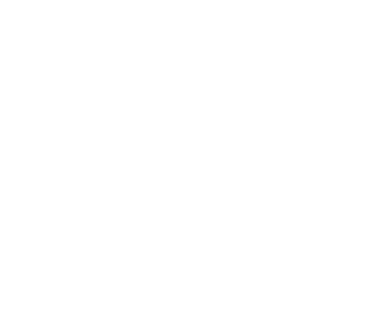
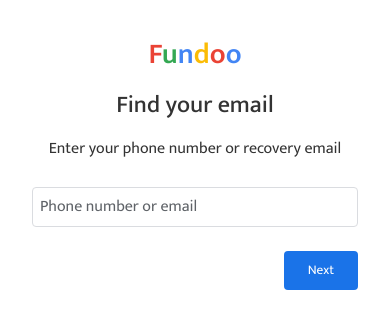
Before and after one commit to deekeh/bl-fundoo-vue, a Vue app: page /reset in a window 390 px wide. Before the commit this address had no page. Shown: the top 328 px of the page. Built offline with nearby package versions, Linux system fonts and the light colour scheme.

Commit message:
[darshan] added reset page with responsiveness

```diff
--- a/src/router/index.js
+++ b/src/router/index.js
@@ -19,9 +19,13 @@
     path: "/login",
     name: "Login",
     component: () =>
-      import(
-        /* webpackChunkName: "login" */ "../views/Login/Login.vue"
-      ),
+      import(/* webpackChunkName: "login" */ "../views/Login/Login.vue"),
+  },
+  {
+    path: "/reset",
+    name: "Reset",
+    component: () =>
+      import(/* webpackChunkName: "login" */ "../views/Reset/Reset.vue"),
   },
 ];
 
--- a/src/views/Login/Login.scss
+++ b/src/views/Login/Login.scss
@@ -3,9 +3,13 @@
   display: flex;
   justify-content: center;
   align-items: center;
-  // width: calc(min(750px, 100vw));
+
+  @media screen and (max-width: 500px) {
+    align-items: flex-start;
+  }
 
   .login-container {
+    width: calc(min(450px, 100vw));
     border: solid 1px #dadce0;
     border-radius: 8px;
     padding: 2.5rem 2rem;
@@ -22,8 +26,10 @@
       display: flex;
       flex-direction: column;
       gap: 1rem;
+      width: 100%;
 
-      .text-center, .logo {
+      .text-center,
+      .logo {
         text-align: center;
         margin: auto;
         display: block;
--- a/src/views/Login/Login.vue
+++ b/src/views/Login/Login.vue
@@ -11,9 +11,9 @@
         </h2>
         <text-box name="email" label="Email or phone" />
         <text-box name="password" label="Password" type="password" />
-        <a href="#">
+        <router-link :to="{ name: 'Reset' }">
           Forgot email?
-        </a>
+        </router-link>
         <div class="not-your-computer">
           Not your computer? Use Guest mode to sign in privately.
           <div>
--- /dev/null
+++ b/src/views/Reset/Reset.js
@@ -0,0 +1,12 @@
+import TextBox from "@/components/TextBox/TextBox.vue";
+
+// svg
+import Logo from "@/components/svg/Logo.vue";
+
+export default {
+  name: "Reset",
+  components: {
+    Logo,
+    TextBox,
+  },
+};
--- /dev/null
+++ b/src/views/Reset/Reset.scss
@@ -0,0 +1,57 @@
+section#reset {
+  min-height: 100vh;
+  display: flex;
+  justify-content: center;
+  align-items: center;
+
+  form.reset-container {
+    height: 500px;
+    width: calc(min(450px, 100vw));
+    border: solid 1px #dadce0;
+    border-radius: 8px;
+    padding: 2.5rem 2rem;
+    display: flex;
+    flex-direction: column;
+    align-items: center;
+    gap: 1.5rem;
+    @media screen and (max-width: 500px) {
+      height: 100vh;
+      border: none;
+    }
+
+    .heading {
+      font-weight: 500;
+      font-size: 1.5rem;
+    }
+
+    .subheading {
+      font-weight: 400;
+      font-size: 1rem;
+    }
+
+    .textbx {
+      width: 100%;
+    }
+
+    .next-box {
+      display: flex;
+      justify-content: flex-end;
+      width: 100%;
+
+      button {
+        background-color: #1a73e8;
+        border: none;
+        border-radius: 4px;
+        color: #fff;
+        outline: none;
+        padding: 0.8rem 1.5rem;
+        cursor: pointer;
+        transition: all 0.15s ease-in;
+        &:hover {
+          background-color: #1b66ca;
+          box-shadow: 1px 1px 4px #aaa;
+        }
+      }
+    }
+  }
+}
--- /dev/null
+++ b/src/views/Reset/Reset.vue
@@ -0,0 +1,24 @@
+<template>
+  <section id="reset">
+    <form action="" class="reset-container">
+      <logo class="text-center" />
+      <h1 class="heading text-center">
+        Find your email
+      </h1>
+      <h2 class="subheading text-center">
+        Enter your phone number or recovery email
+      </h2>
+      <text-box name="email" label="Phone number or email" class="textbx" />
+
+      <div class="next-box">
+        <button class="next">Next</button>
+      </div>
+    </form>
+  </section>
+</template>
+
+<script type="module" src="./Reset.js"></script>
+
+<style lang="scss">
+  @import "./Reset";
+</style>
```
